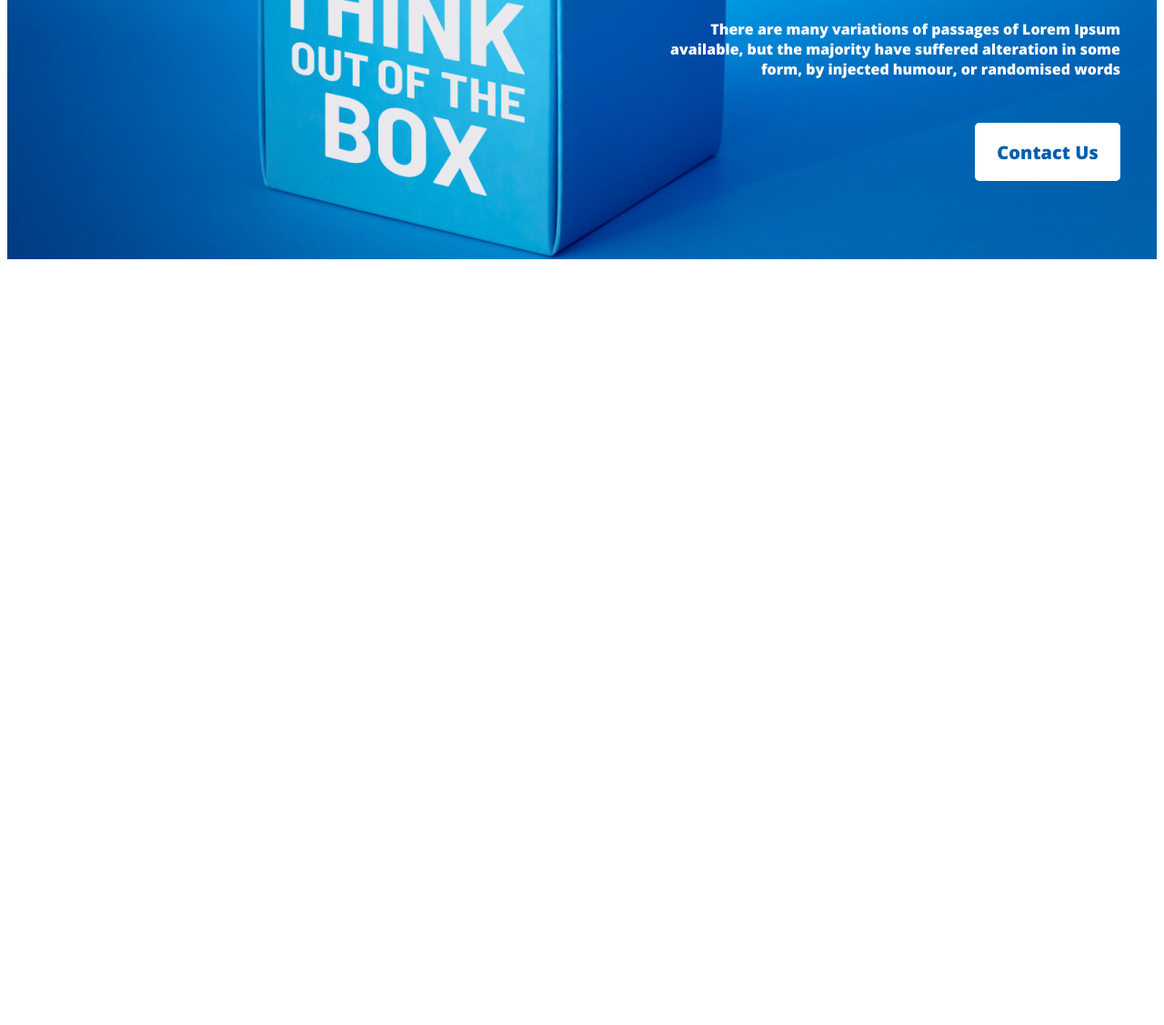
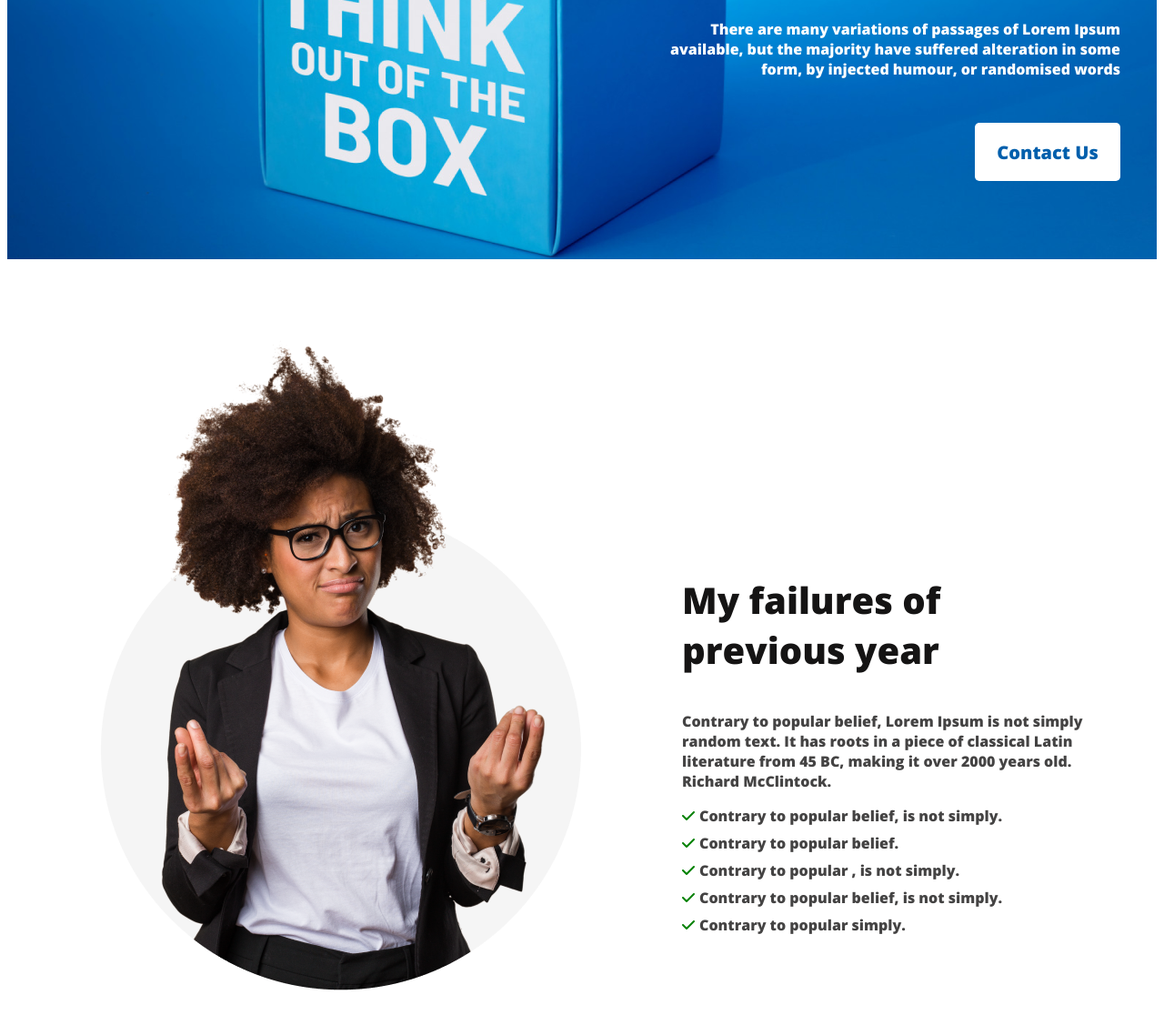
Before and after one commit to OMI786I/new-year-new-me-pracitce, a plain HTML site: page index.html in a window 1280 px wide. Shown: the part 531-1658 px from the top of the page at 91% size. Before the commit the page ends 824 px from the top, so only its background shows below. Drawn offline with nearby package versions, Linux system fonts and the light colour scheme; a web font is replaced by a local one.

Commit message:
first section aadded

```diff
--- a/index.html
+++ b/index.html
@@ -11,6 +11,10 @@
       rel="stylesheet"
     />
     <link rel="stylesheet" href="style.css" />
+    <script
+      src="https://kit.fontawesome.com/b19947e824.js"
+      crossorigin="anonymous"
+    ></script>
   </head>
   <body>
     <header>
@@ -25,7 +29,62 @@
       </section>
     </header>
 
-    <main></main>
+    <main>
+      <section class="failures-prvs">
+        <div class="person-img">
+          <img src="new-year-new-me-main/images/person.png" alt="" srcset="" />
+        </div>
+
+        <div class="section-description">
+          <h3 style="font-size: 40px; font-weight: 700; color: #151414">
+            My failures of <br />previous year
+          </h3>
+          <p class="section-text">
+            Contrary to popular belief, Lorem Ipsum is not simply random text.
+            It has roots in a piece of classical Latin literature from 45 BC,
+            making it over 2000 years old. Richard McClintock.
+          </p>
+          <ul class="list">
+            <li>
+              <i
+                class="fa-solid fa-check"
+                style="margin-right: 5px; color: green"
+              ></i
+              >Contrary to popular belief, is not simply.
+            </li>
+            <li>
+              <i
+                class="fa-solid fa-check"
+                style="margin-right: 5px; color: green"
+              ></i
+              >Contrary to popular belief.
+            </li>
+            <li>
+              <i
+                class="fa-solid fa-check"
+                style="margin-right: 5px; color: green"
+              ></i
+              >Contrary to popular , is not simply.
+            </li>
+            <li>
+              <i
+                class="fa-solid fa-check"
+                style="margin-right: 5px; color: green"
+              ></i
+              >Contrary to popular belief, is not simply.
+            </li>
+            <li>
+              <i
+                class="fa-solid fa-check"
+                style="margin-right: 5px; color: green"
+              ></i
+              >Contrary to popular simply.
+            </li>
+          </ul>
+        </div>
+      </section>
+      <section class="my-plans"></section>
+    </main>
 
     <footer></footer>
   </body>
--- a/style.css
+++ b/style.css
@@ -51,3 +51,35 @@ header {
   float: right;
   height: auto;
 }
+
+/*main*/
+
+/*previousyear section*/
+
+.failures-prvs {
+  display: flex;
+  padding: 80px;
+  align-items: center;
+  justify-content: space-around;
+}
+
+.person-img {
+  margin-right: 134px;
+  width: 528px;
+  height: 898px;
+}
+
+.list {
+  list-style: none;
+  margin: 0;
+  padding-left: 0;
+}
+.section-description {
+  color: #444343;
+  font-size: 16px;
+  font-weight: 400;
+}
+
+li {
+  margin-bottom: 8px;
+}
```
